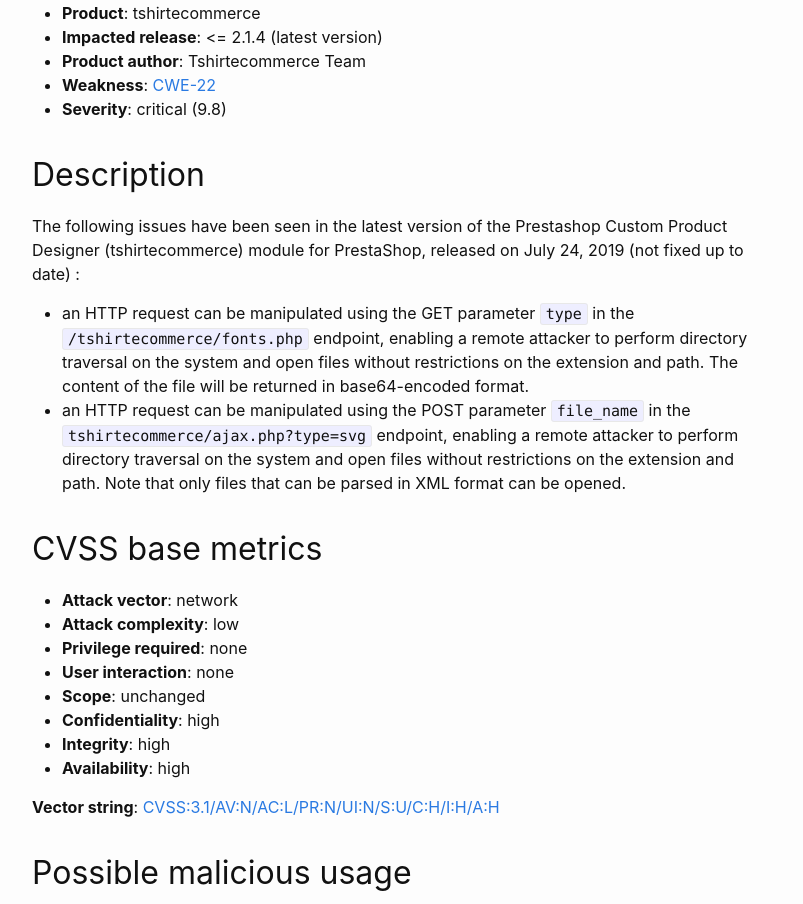
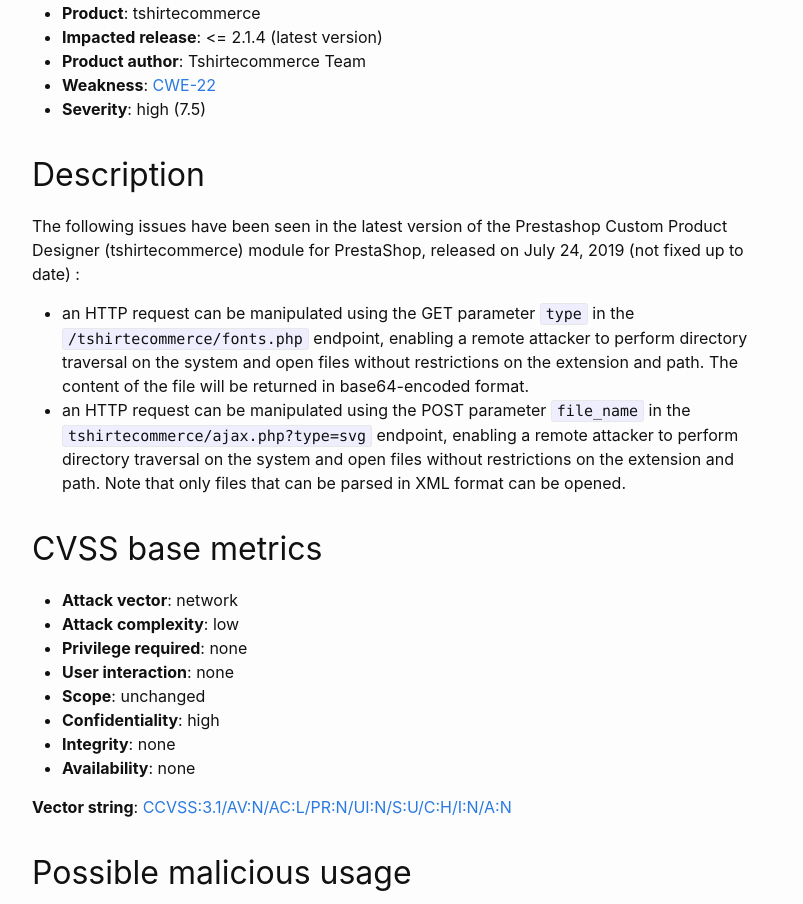
Before and after one commit to friends-of-presta/security-advisories, a Jekyll site: the page built from _posts/2023-03-30-tshirtecommerce_cwe-22.md, in a window 1280 px wide and 1400 px high, scrolled down 522 px. Shown: the part 161-1065 px from the top of the window, without its empty margins (238-1041 px from the left). Built offline with Jekyll 4.4.1, drawn with Linux system fonts in a browser that asks for light colours; some of the changed text lies outside the part shown.

Commit message:
Update 2023-03-30-tshirtecommerce_cwe-22.md

```diff
--- a/_posts/2023-03-30-tshirtecommerce_cwe-22.md
+++ b/_posts/2023-03-30-tshirtecommerce_cwe-22.md
@@ -6,7 +6,7 @@ author:
 - Profileo
 - Friends-Of-Presta.org
 meta: "CVE,PrestaShop,tshirtecommerce"
-severity: "critical (9.8)"
+severity: "high (7.5)"
 ---
 
 In the Custom Product Designer (tshirtecommerce) module for PrestaShop, HTTP requests can be forged using POST and GET parameters enabling a remote attacker to perform directory traversal on the system and view the contents of code files. Since the module appears not to have been maintained since 2019, it is strongly recommended to remove it.
@@ -21,7 +21,7 @@ In the Custom Product Designer (tshirtecommerce) module for PrestaShop, HTTP req
 * **Impacted release**: <= 2.1.4 (latest version)
 * **Product author**: Tshirtecommerce Team
 * **Weakness**: [CWE-22](https://www.cvedetails.com/cwe-details/22/cwe.html)
-* **Severity**: critical (9.8)
+* **Severity**: high (7.5)
 
 ## Description
 
@@ -37,10 +37,11 @@ The following issues have been seen in the latest version of the Prestashop Cust
 * **User interaction**: none
 * **Scope**: unchanged
 * **Confidentiality**: high
-* **Integrity**: high
-* **Availability**: high
+* **Integrity**: none
+* **Availability**: none
 
-**Vector string**: [CVSS:3.1/AV:N/AC:L/PR:N/UI:N/S:U/C:H/I:H/A:H](https://nvd.nist.gov/vuln-metrics/cvss/v3-calculator?vector=AV:N/AC:L/PR:N/UI:N/S:U/C:H/I:H/A:H)
+**Vector string**: [CCVSS:3.1/AV:N/AC:L/PR:N/UI:N/S:U/C:H/I:N/A:N](https://nvd.nist.gov/vuln-metrics/cvss/v3-calculator?vector=AV:N/AC:L/PR:N/UI:N/S:U/C:H/I:N/A:N)
+
 
 ## Possible malicious usage
 
```
